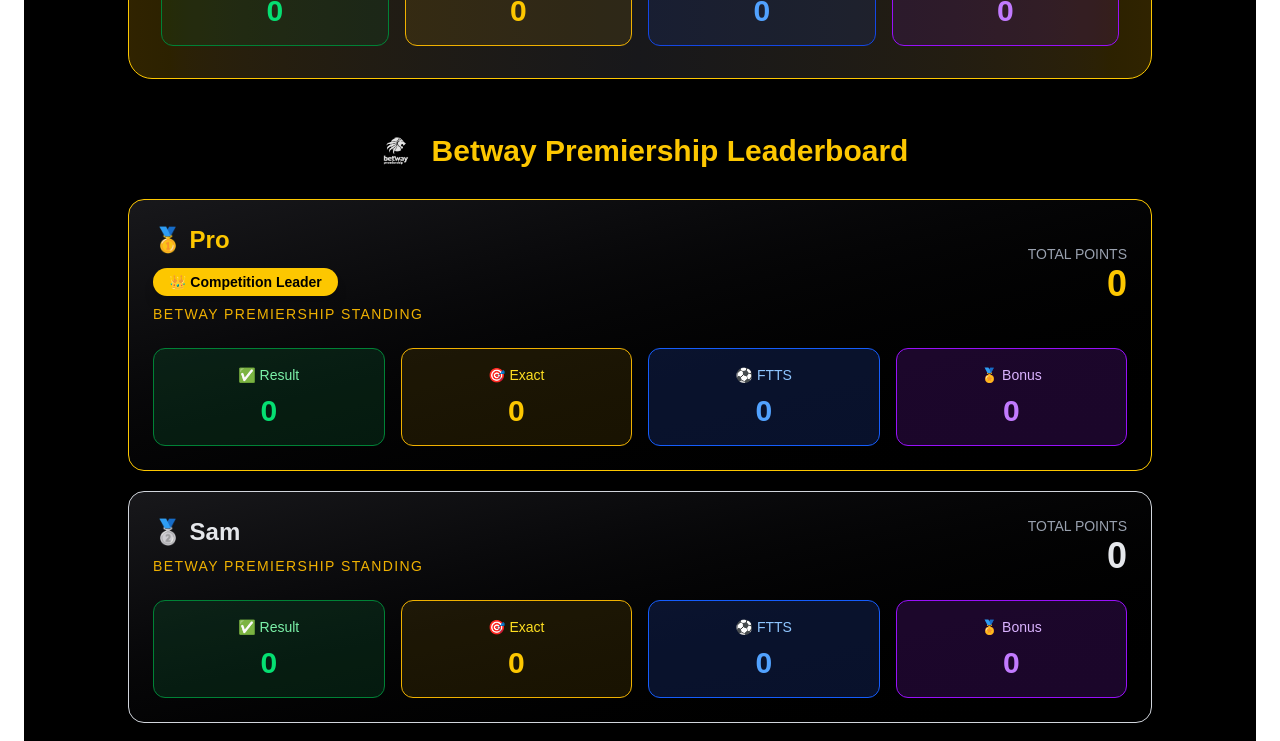
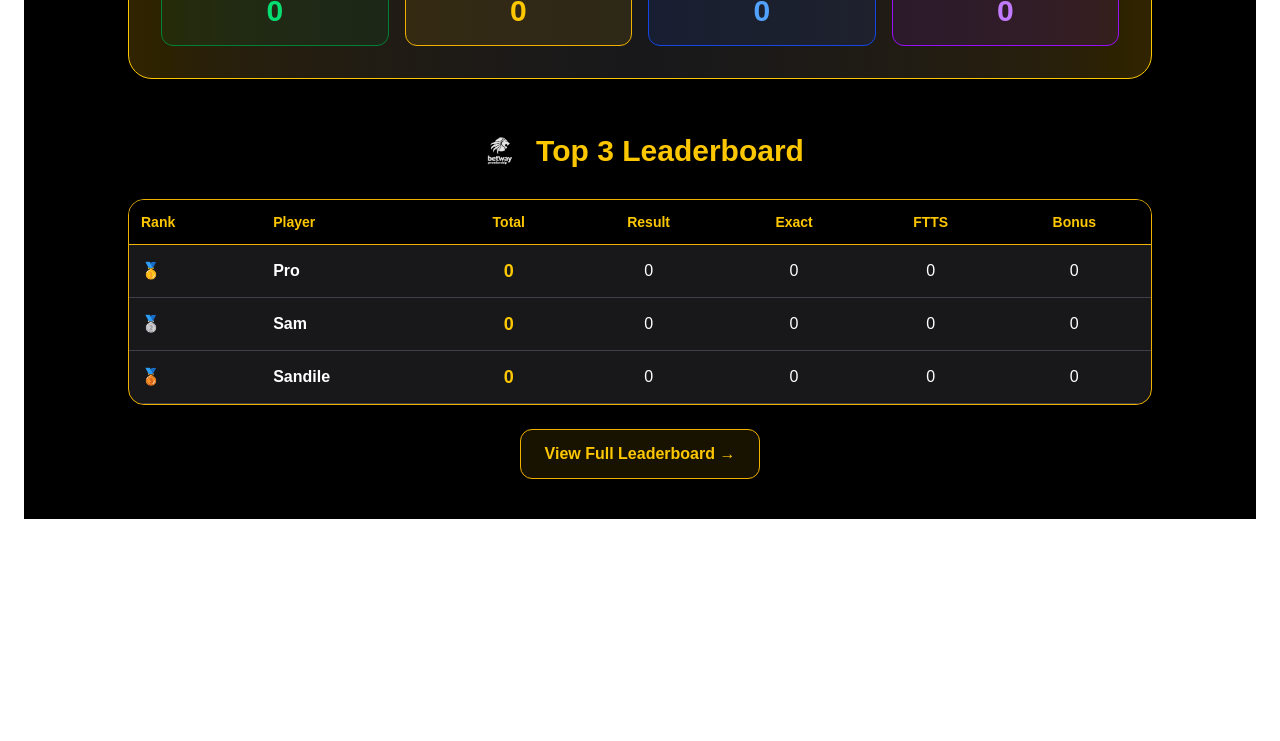
Before and after one commit to Zubula007/cspredictor, a Next.js app: page / in a window 1280 px wide. Shown: the part 6860-7601 px from the top of the page. After the commit the page ends 7403 px from the top, so only its background shows below. Built offline with nearby package versions, Linux system fonts and the light colour scheme.

Commit message:
Release v1.8 - Competition leaderboard and UI improvements

```diff
--- a/src/app/leaderboard/page.tsx
+++ b/src/app/leaderboard/page.tsx
@@ -2,10 +2,14 @@
 
 import { useEffect, useState } from "react";
 
+import competitionService from "../services/competitionService";
 import { useLeaderboard } from "../context/LeaderboardContext";
 
 export default function LeaderboardPage() {
   const { leaderboard } = useLeaderboard();
+
+  const activeCompetition =
+    competitionService.getActiveCompetition();
 
   const [mounted, setMounted] = useState(false);
 
@@ -13,29 +17,25 @@
     setMounted(true);
   }, []);
 
-  const getMedal = (rank: number) => {
-    if (rank === 1) return "🥇";
-    if (rank === 2) return "🥈";
-    if (rank === 3) return "🥉";
-
+  const getRank = (rank: number) => {
     return `#${rank}`;
   };
 
   if (!mounted) {
     return (
-      <main className="min-h-screen bg-black p-6 text-white">
-        <div className="mx-auto max-w-7xl">
-          <p className="text-center text-gray-400">
+      <main className="min-h-screen bg-black px-6 py-10 text-white">
+        <div className="mx-auto max-w-6xl">
+          <div className="text-center text-gray-400">
             Loading leaderboard...
-          </p>
+          </div>
         </div>
       </main>
     );
   }
 
   return (
-    <main className="min-h-screen bg-black p-6 text-white">
-      <div className="mx-auto max-w-7xl">
+    <main className="min-h-screen bg-black px-6 py-10 text-white">
+      <div className="mx-auto max-w-6xl">
 
         <h1 className="mb-6 text-center text-2xl font-bold text-yellow-400 md:text-3xl">
           🏆 CSPredictor Championship Table
@@ -77,6 +77,12 @@
                     FTTS
                   </th>
 
+                  {activeCompetition.monthlyWinnerEnabled && (
+                    <th className="p-3 text-center text-sm">
+                      Bonus
+                    </th>
+                  )}
+
                 </tr>
               </thead>
 
@@ -89,7 +95,7 @@
                   >
 
                     <td className="p-3 text-lg font-bold whitespace-nowrap">
-                      {getMedal(entry.rank)}
+                      {getRank(entry.rank)}
                     </td>
 
                     <td className="p-3 font-semibold whitespace-nowrap">
@@ -112,6 +118,12 @@
                       {entry.fttsPoints}
                     </td>
 
+                    {activeCompetition.monthlyWinnerEnabled && (
+                      <td className="p-3 text-center whitespace-nowrap">
+                        {entry.bonusPoints}
+                      </td>
+                    )}
+
                   </tr>
                 ))}
 
--- a/src/app/page.tsx
+++ b/src/app/page.tsx
@@ -1,5 +1,6 @@
 "use client";
 
+import Link from "next/link";
 import { useEffect, useRef, useState } from "react";
 
 import PlayerForm from "./components/PlayerForm";
@@ -744,158 +745,137 @@
     />
 
     <h2 className="text-2xl font-bold text-yellow-400 md:text-3xl">
-    <span className="hidden md:inline">
-      {activeCompetition.name}
-    </span>
-
-    <span className="md:hidden">
-      Leaderboard
-    </span>
-
-    <span className="hidden md:inline">
-      {" "}Leaderboard
-    </span>
-
+      Top 3 Leaderboard
     </h2>
 
   </div>
 
   {leaderboard.length === 0 ? (
+
     <div className="rounded-2xl border border-yellow-500 bg-zinc-900 p-8 text-center">
-      <p className="text-lg text-gray-400">
+      <p className="text-gray-400">
         No scores available yet.
       </p>
     </div>
+
 ) : (
-    <div className="space-y-5">
-      {leaderboard.map((entry) => {
-  const cardStyle =
-    entry.rank === 1
-      ? "border-yellow-400 shadow-[0_0_30px_rgba(250,204,21,0.35)]"
-      : entry.rank === 2
-      ? "border-gray-300"
-      : entry.rank === 3
-      ? "border-amber-700"
-      : "border-yellow-500";
+<>
+    <div className="overflow-x-auto rounded-2xl border border-yellow-500 bg-zinc-900 shadow-lg">
 
-  const titleColor =
-    entry.rank === 1
-      ? "text-yellow-400"
-      : entry.rank === 2
-      ? "text-gray-200"
-      : entry.rank === 3
-      ? "text-amber-500"
-      : "text-white";
+      <table className="min-w-full border-collapse">
 
-  return (
-        <div
+        <thead>
+
+          <tr className="border-b border-yellow-500 bg-black text-yellow-400">
+
+            <th className="p-3 text-left text-sm">
+              Rank
+            </th>
+
+            <th className="p-3 text-left text-sm">
+              Player
+            </th>
+
+            <th className="p-3 text-center text-sm">
+              Total
+            </th>
+
+            <th className="p-3 text-center text-sm">
+              Result
+            </th>
+
+            <th className="p-3 text-center text-sm">
+              Exact
+            </th>
+
+            <th className="p-3 text-center text-sm">
+  FTTS
+</th>
+
+{activeCompetition.monthlyWinnerEnabled && (
+  <th className="p-3 text-center text-sm">
+    Bonus
+  </th>
+)}
+
+          </tr>
+
+        </thead>
+
+        <tbody>
+
+          {leaderboard.slice(0, 3).map((entry) => (
+
+            <tr
               key={entry.player.id}
-          className={`rounded-2xl border bg-gradient-to-br from-zinc-900 to-black p-4 md:p-6 shadow-lg transition hover:scale-[1.01] ${cardStyle}`}
+              className="border-b border-zinc-700 hover:bg-zinc-800"
             >
-          <div className="flex items-center justify-between">
-            <div>
-              <h3 className={`text-xl font-bold md:text-2xl ${titleColor}`}>
+
+              <td className="p-3 font-bold whitespace-nowrap">
+
                 {entry.rank === 1
                   ? "🥇"
                   : entry.rank === 2
                   ? "🥈"
-                  : entry.rank === 3
-                  ? "🥉"
-                  : `#${entry.rank}`}{" "}
+                  : "🥉"}
+
+              </td>
+
+              <td className="p-3 font-semibold whitespace-nowrap">
+
                 {entry.player.displayName}
-              </h3>
-{entry.rank === 1 && (
-  <div className="mt-3 inline-flex items-center rounded-full bg-yellow-400 px-4 py-1 text-sm font-bold text-black shadow-lg">
-    👑 Competition Leader
-  </div>
+
+              </td>
+
+              <td className="p-3 text-center text-lg font-bold text-yellow-400">
+
+                {entry.totalPoints}
+
+              </td>
+
+              <td className="p-3 text-center">
+
+                {entry.resultPoints}
+
+              </td>
+
+              <td className="p-3 text-center">
+
+                {entry.exactPoints}
+
+              </td>
+
+              <td className="p-3 text-center">
+  {entry.fttsPoints}
+</td>
+
+{activeCompetition.monthlyWinnerEnabled && (
+  <td className="p-3 text-center">
+    {entry.bonusPoints}
+  </td>
 )}
 
-              <p className="mt-2 text-xs uppercase tracking-widest text-yellow-500 md:text-sm">
-  <span className="hidden md:inline">
-    {activeCompetition.name} Standing
-  </span>
+            </tr>
 
-  <span className="md:hidden">
-    Standing
-  </span>
-</p>
+          ))}
+
+        </tbody>
+
+</table>
+
 </div>
 
-            <div className="text-right">
-              <p className="text-sm uppercase text-gray-400">
-                Total Points
-              </p>
-
-              <p
-  className={`text-3xl font-extrabold md:text-4xl ${
-    entry.rank === 1
-      ? "text-yellow-400"
-      : entry.rank === 2
-      ? "text-gray-200"
-      : entry.rank === 3
-      ? "text-amber-500"
-      : "text-yellow-400"
-  }`}
+<div className="mt-6 text-center">
+  <Link
+    href="/leaderboard"
+    className="inline-flex items-center rounded-xl border border-yellow-500 bg-yellow-500/10 px-6 py-3 font-semibold text-yellow-400 transition hover:bg-yellow-500 hover:text-black"
   >
-                {entry.totalPoints}
-              </p>
-            </div>
+    View Full Leaderboard →
+  </Link>
 </div>
 
-        <div
-  className={`mt-6 grid grid-cols-2 gap-4 ${
-    activeCompetition.monthlyWinnerEnabled
-      ? "md:grid-cols-4"
-      : "md:grid-cols-3"
-  }`}
->
-            <div className="rounded-xl bg-green-900/30 border border-green-700 p-4 text-center">
-              <p className="text-sm text-green-300">
-                ✅ Result
-              </p>
+</>
 
-              <p className="mt-2 text-3xl font-bold text-green-400">
-                {entry.resultPoints}
-              </p>
-            </div>
-
-            <div className="rounded-xl bg-yellow-500/10 border border-yellow-500 p-4 text-center">
-              <p className="text-sm text-yellow-300">
-                🎯 Exact
-              </p>
-
-              <p className="mt-2 text-3xl font-bold text-yellow-400">
-                {entry.exactPoints}
-              </p>
-            </div>
-
-            <div className="rounded-xl bg-blue-900/30 border border-blue-600 p-4 text-center">
-              <p className="text-sm text-blue-300">
-                ⚽ FTTS
-              </p>
-
-              <p className="mt-2 text-3xl font-bold text-blue-400">
-                {entry.fttsPoints}
-              </p>
-            </div>
-{activeCompetition.monthlyWinnerEnabled && (
-  <div className="rounded-xl border border-purple-600 bg-purple-900/30 p-4 text-center">
-
-    <p className="text-sm text-purple-300">
-      🏅 Bonus
-    </p>
-
-    <p className="mt-2 text-3xl font-bold text-purple-400">
-      {entry.bonusPoints}
-    </p>
-
-  </div>
-)}
-          </div>
-        </div>
-           );
-    })}
-    </div>
 )}
 </section>
 
```
Lines whose indentation alone changed are shown as unchanged.
